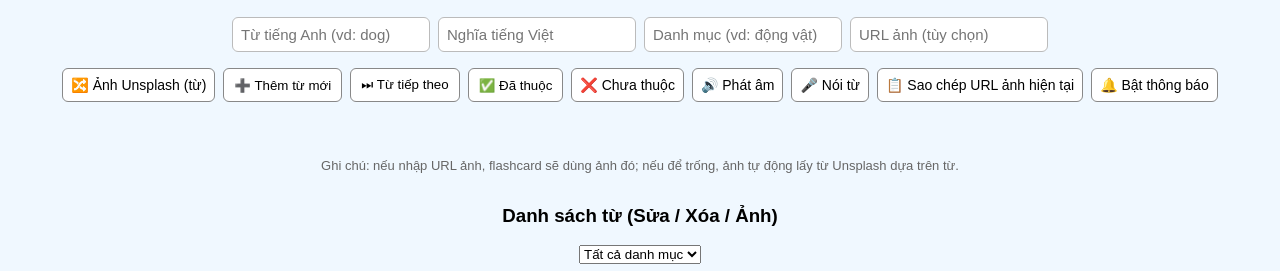
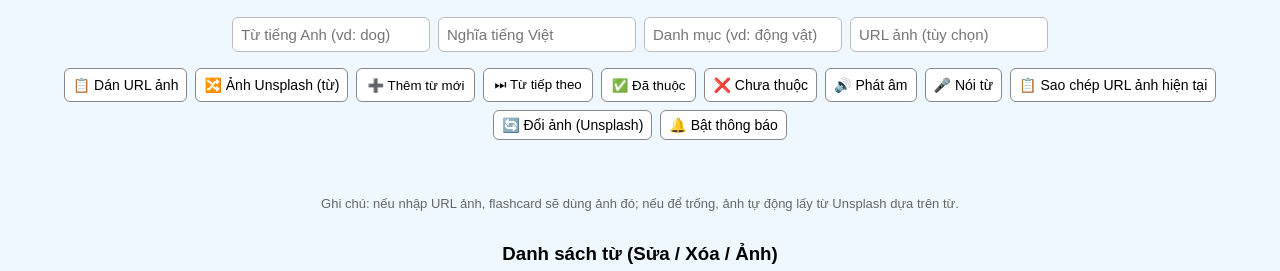
Before and after one commit to bavuxautrau/flashcard-v-, a plain HTML site: page index.html in a window 1280 px wide. Shown: the part 402-673 px from the top of the page. Drawn offline with Linux system fonts and the light colour scheme.

Commit message:
Update index.html

```diff
--- a/index.html
+++ b/index.html
@@ -43,6 +43,7 @@ th, td { border:1px solid #333; padding:6px 8px; text-align:center; font-size:14
 </div>
 
 <div class="controls">
+  <button onclick="pasteImageUrl()" class="small">📋 Dán URL ảnh</button>
   <button onclick="setUnsplashToInput()" class="small">🔀 Ảnh Unsplash (từ)</button>
   <button onclick="addWord()">➕ Thêm từ mới</button>
   <button onclick="nextWord()">⏭ Từ tiếp theo</button>
@@ -51,6 +52,7 @@ th, td { border:1px solid #333; padding:6px 8px; text-align:center; font-size:14
   <button onclick="playPronunciation()" class="small">🔊 Phát âm</button>
   <button id="speakBtn" class="small">🎤 Nói từ</button>
   <button onclick="copyCurrentImageUrl()" class="small">📋 Sao chép URL ảnh hiện tại</button>
+  <button onclick="changeUnsplashImage()" class="small">🔄 Đổi ảnh (Unsplash)</button>
   <button onclick="requestNotificationPermission()" class="small">🔔 Bật thông báo</button>
 </div>
 
```
